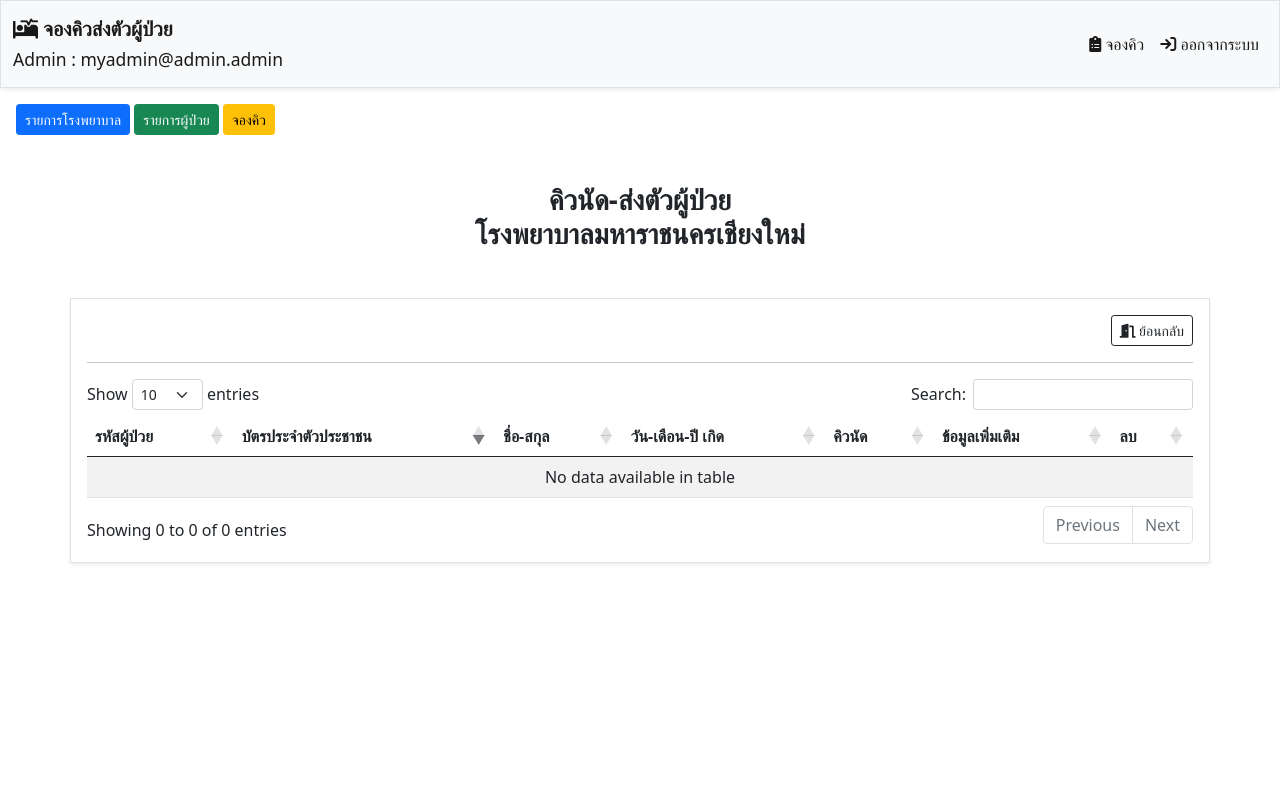
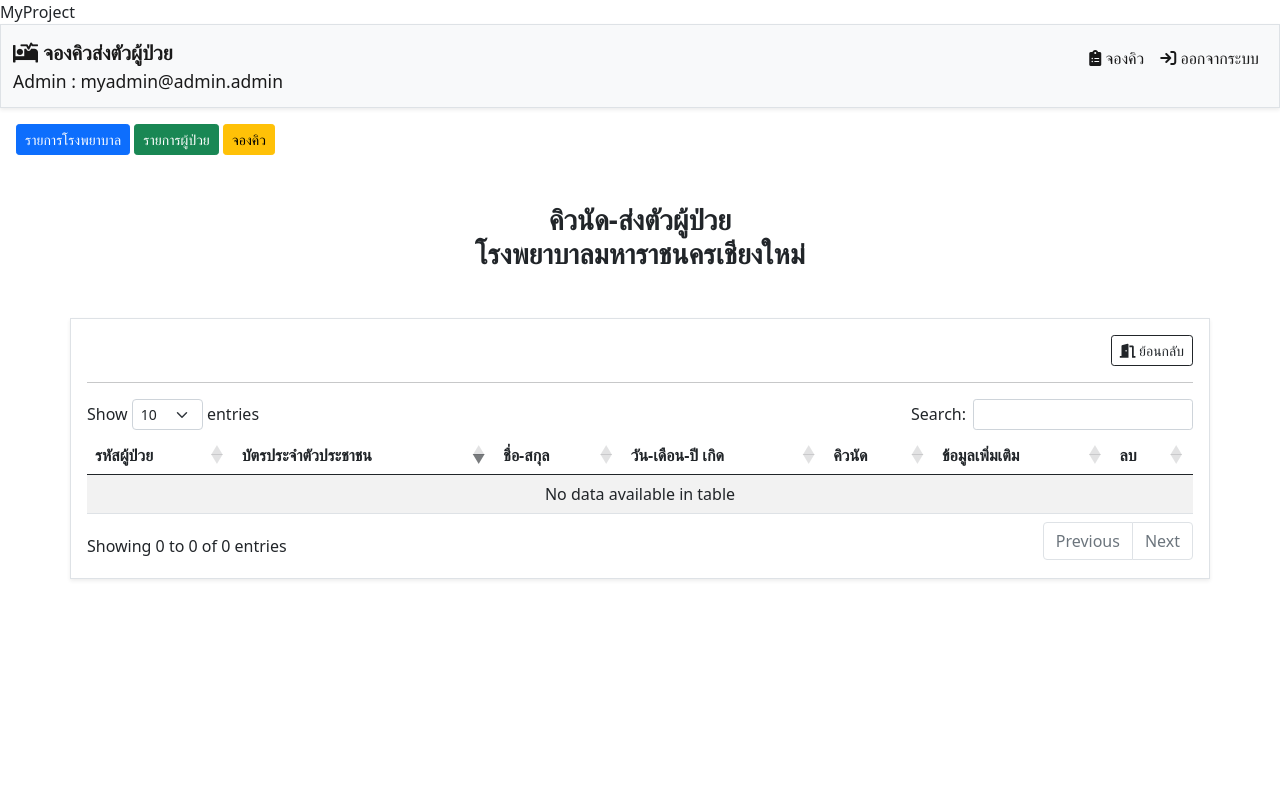
Before and after one commit to saknarin229/project01, a PHP site: the page made by index.php in a window 1280 px wide. Run offline with PHP 8.4, Linux system fonts and the light colour scheme; a user stored in the database is signed in; data comes from the database, SQL or seed files in the repository; some libraries are stand-ins or nearby versions.

Commit message:
first commit

```diff
--- a/index.php
+++ b/index.php
@@ -15,7 +15,7 @@
 include_once('actionclass/user-queue.class.php');
 include_once('actionclass/queue-all.class.php');
 
-
+echo "MyProject";
 
 include_once('layout/layout.php');
 
```
